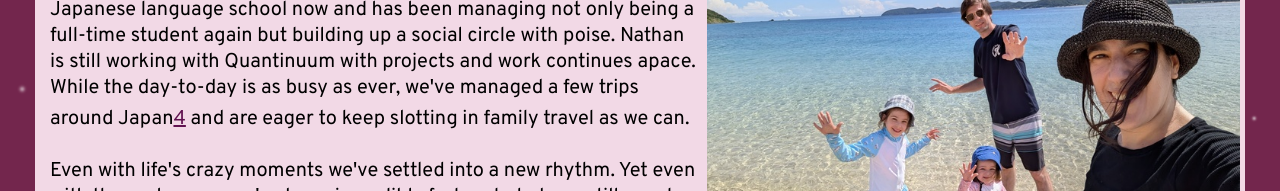
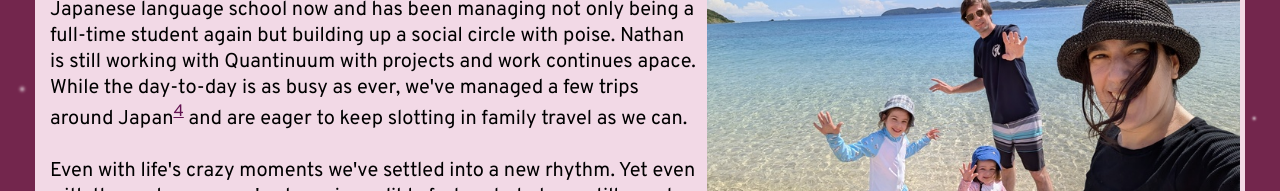
Before and after one commit to nlysne/nlysne.github.io, a plain HTML site: page updates/2025.html in a window 1280 px wide. Shown: the part 3228-3419 px from the top of the page. Drawn offline with Linux system fonts and the light colour scheme.

Commit message:
Minor fix.

```diff
--- a/updates/2025.html
+++ b/updates/2025.html
@@ -58,7 +58,7 @@
                 <p1>As for the rest of the Lysnes, we've been still a bit scattered honestly!
                     <br>
                     <br>
-                    Our first full year in Tokyo went by like <i>that</i>. Inara is full-time in Japanese language school now and has been managing not only being a full-time student again but building up a social circle with poise. Nathan is still working with Quantinuum with projects and work continues apace. While the day-to-day is as busy as ever, we've managed a few trips around Japan<sup></sup><a href="#fn4" id="ref4" style="color: rgb(97, 18, 80);">4</a></sup> and are eager to keep slotting in family travel as we can.
+                    Our first full year in Tokyo went by like <i>that</i>. Inara is full-time in Japanese language school now and has been managing not only being a full-time student again but building up a social circle with poise. Nathan is still working with Quantinuum with projects and work continues apace. While the day-to-day is as busy as ever, we've managed a few trips around Japan<sup><a href="#fn4" id="ref4" style="color: rgb(97, 18, 80);">4</a></sup> and are eager to keep slotting in family travel as we can.
                     <br><br>
                     Even with life's crazy moments we've settled into a new rhythm. Yet even with these changes, we've been incredibly fortunate to have still spent many good times with family and friends -- old and new! Here's hoping we can look back this next year and find ourselves equally as fortunate.
                 </p1>
```
